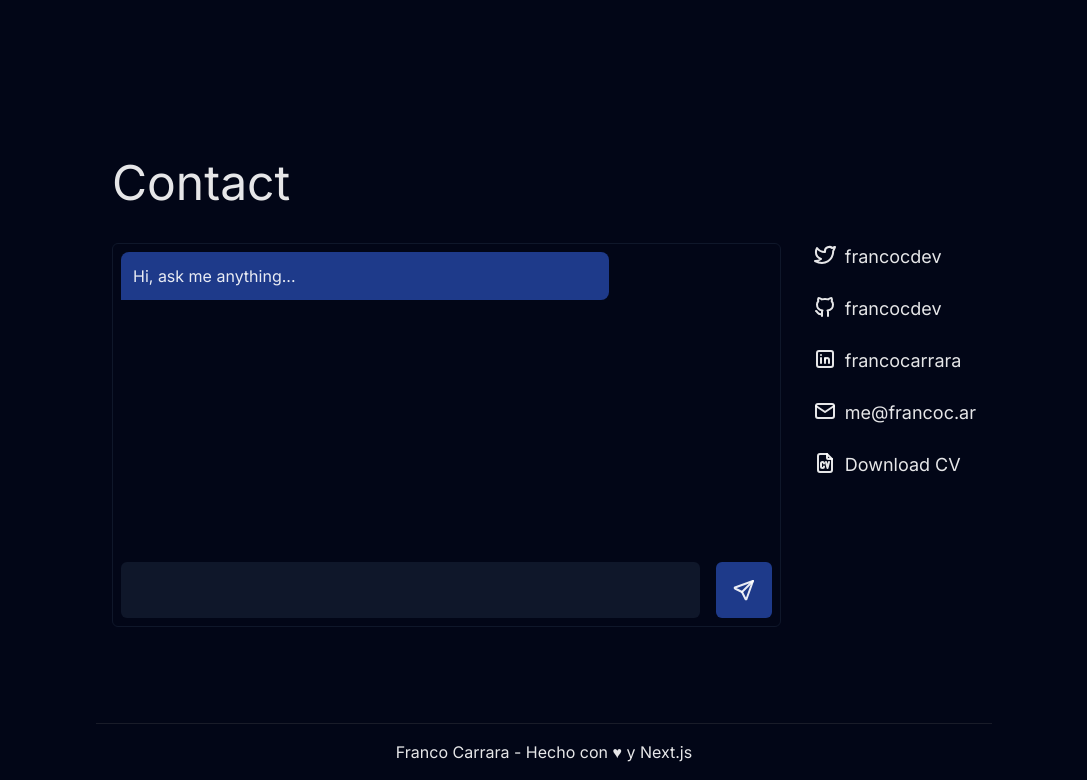
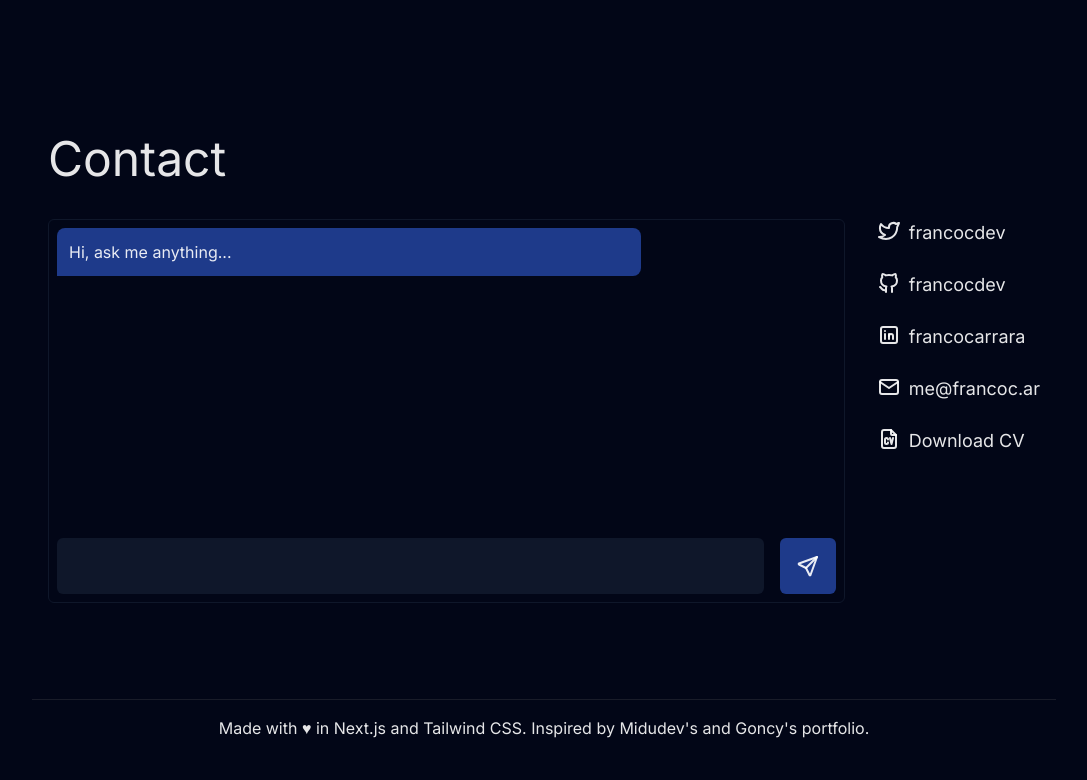
Before and after one commit to FrancocDev/francoc.ar, a Next.js app: page /en in a window 1280 px wide. Shown: the part 1765-2545 px from the top of the page, without its empty margins (96-1183 px from the left). After the commit the page ends 2521 px from the top, so only its background shows below. Built offline with nearby package versions, Linux system fonts and the light colour scheme; no server answers; what @midudev/tailwind-animations would draw is missing.

Commit message:
Add copyrights

```diff
--- a/app/[lang]/layout.tsx
+++ b/app/[lang]/layout.tsx
@@ -24,13 +24,13 @@ export default function RootLayout({children}: {children: React.ReactNode}) {;
       <body
         className={`${inter.className} bg-white dark:bg-slate-950 text-black/90 dark:text-white/90 overflow-x-hidden`}
       >
-        <main className="max-w-4xl m-auto">
+        <main className="max-w-5xl m-auto">
           <Header colorMode={colorMode} language={language}/>
           <article className="relative px-4">{children}</article>
           <footer className="print:hidden border-t border-neutral-500/20 px-4 mt-24 py-4 flex items-center justify-between">
             <p className="m-auto">
-              Franco Carrara - Hecho con ♥ y Next.js
-            </p>
+              {language === "es" ? "Hecho con ♥ en Next.js y Tailwind CSS. Inspirado en el portfolio de Midudev y de Goncy." : "Made with ♥ in Next.js and Tailwind CSS. Inspired by Midudev's and Goncy's portfolio."}
+             </p>
           </footer>
         </main>
       </body>
```
